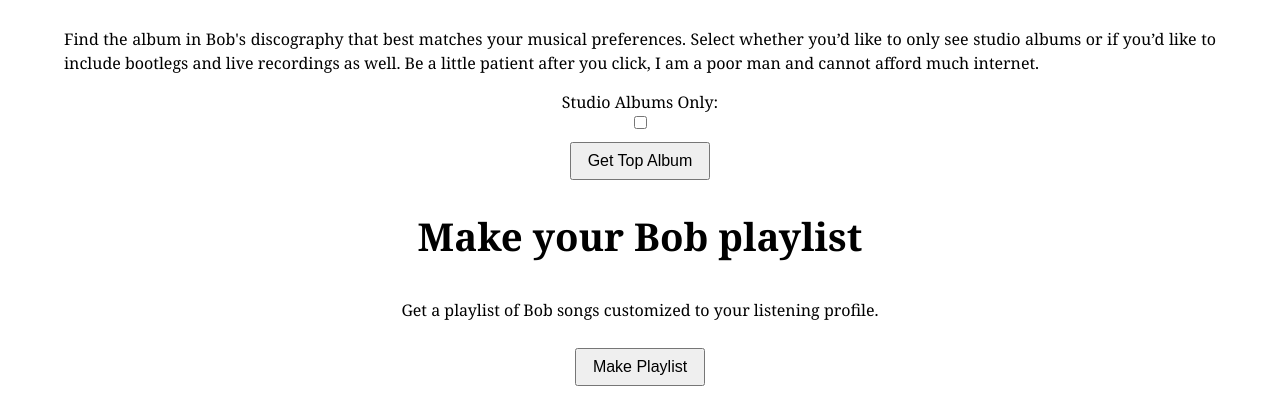
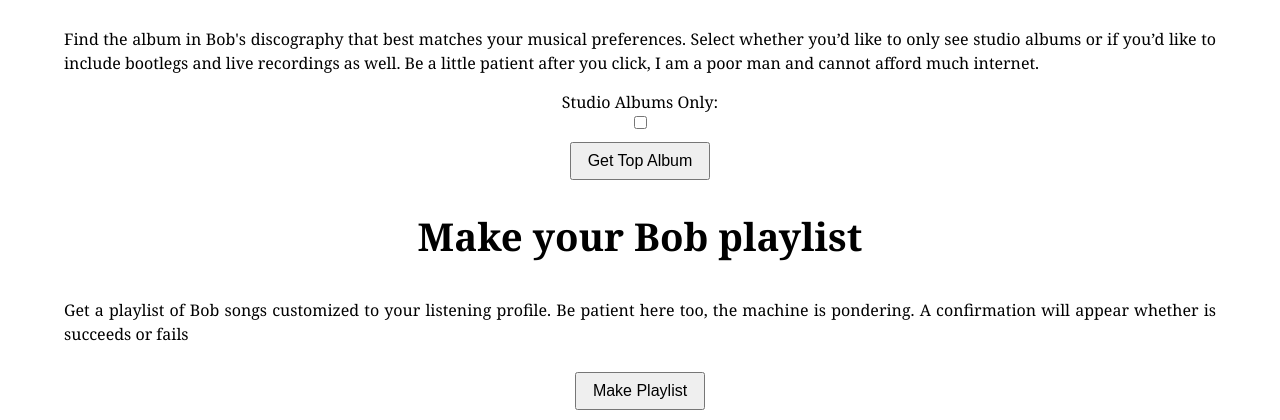
Before and after one commit to SamTGoodson/find-your-bob, a Flask app: page / in a window 1280 px wide. Shown: the part 909-1329 px from the top of the page. Before the commit the page ends 1295 px from the top, so only its background shows below. Run offline with Flask 3, Linux system fonts and the light colour scheme; parts of the project's set-up code (start-up, migrations or seed data) failed here and were passed over.

Commit message:
add wait message

```diff
--- a/app/templates/index.html
+++ b/app/templates/index.html
@@ -20,7 +20,7 @@
         <button id='find_closest_album' onclick="get_closest_album()">Get Top Album</button>
         <div id="album-result"></div>
         <h2>Make your Bob playlist</h2>
-        <p>Get a playlist of Bob songs customized to your listening profile.</p>
+        <p>Get a playlist of Bob songs customized to your listening profile. Be patient here too, the machine is pondering. A confirmation will appear whether is succeeds or fails</p>
         <button id="make-playlist" onclick="make_playlist()">Make Playlist</button>
         <div id="playlist-result"></div>
     </div>
```
